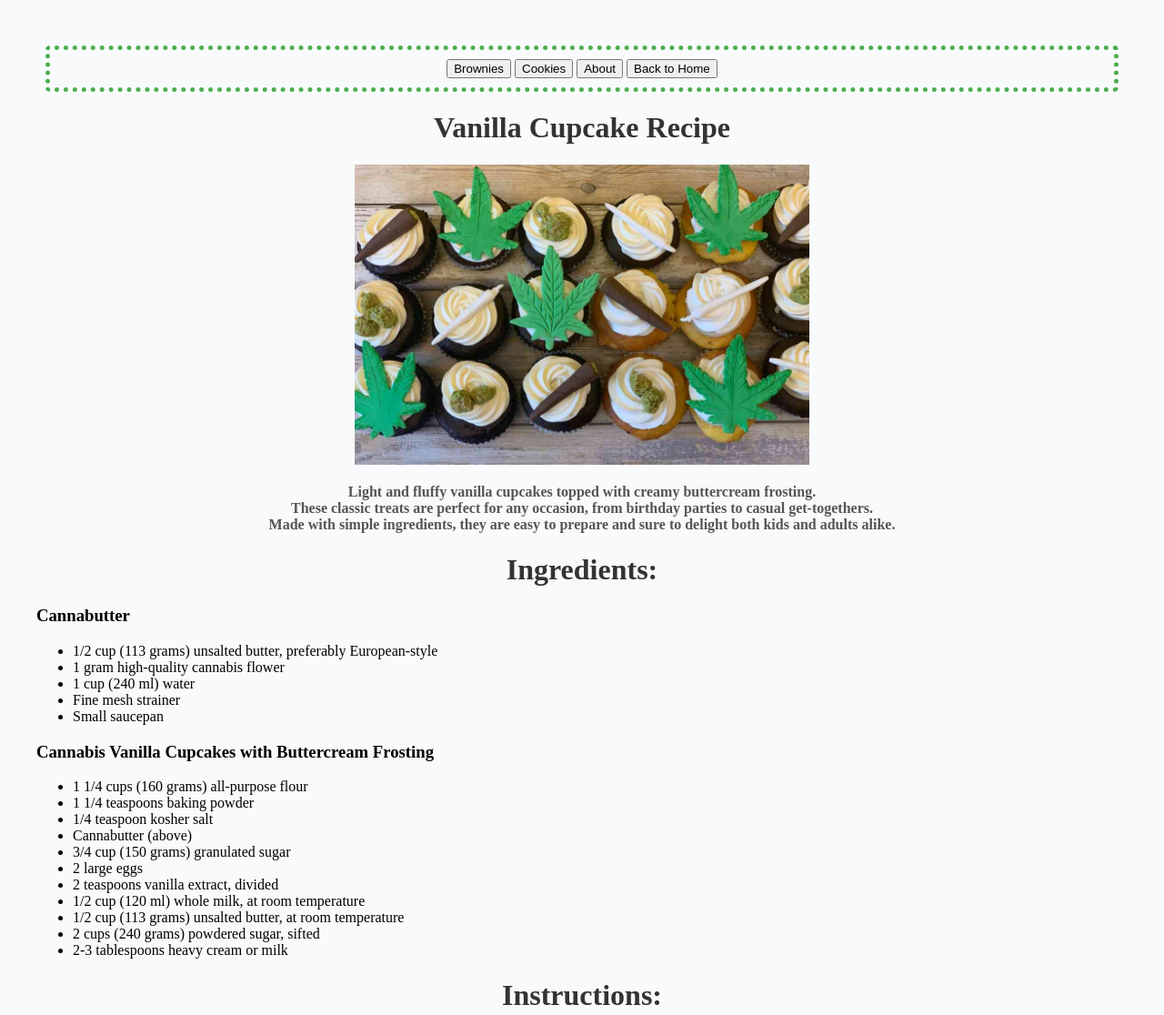
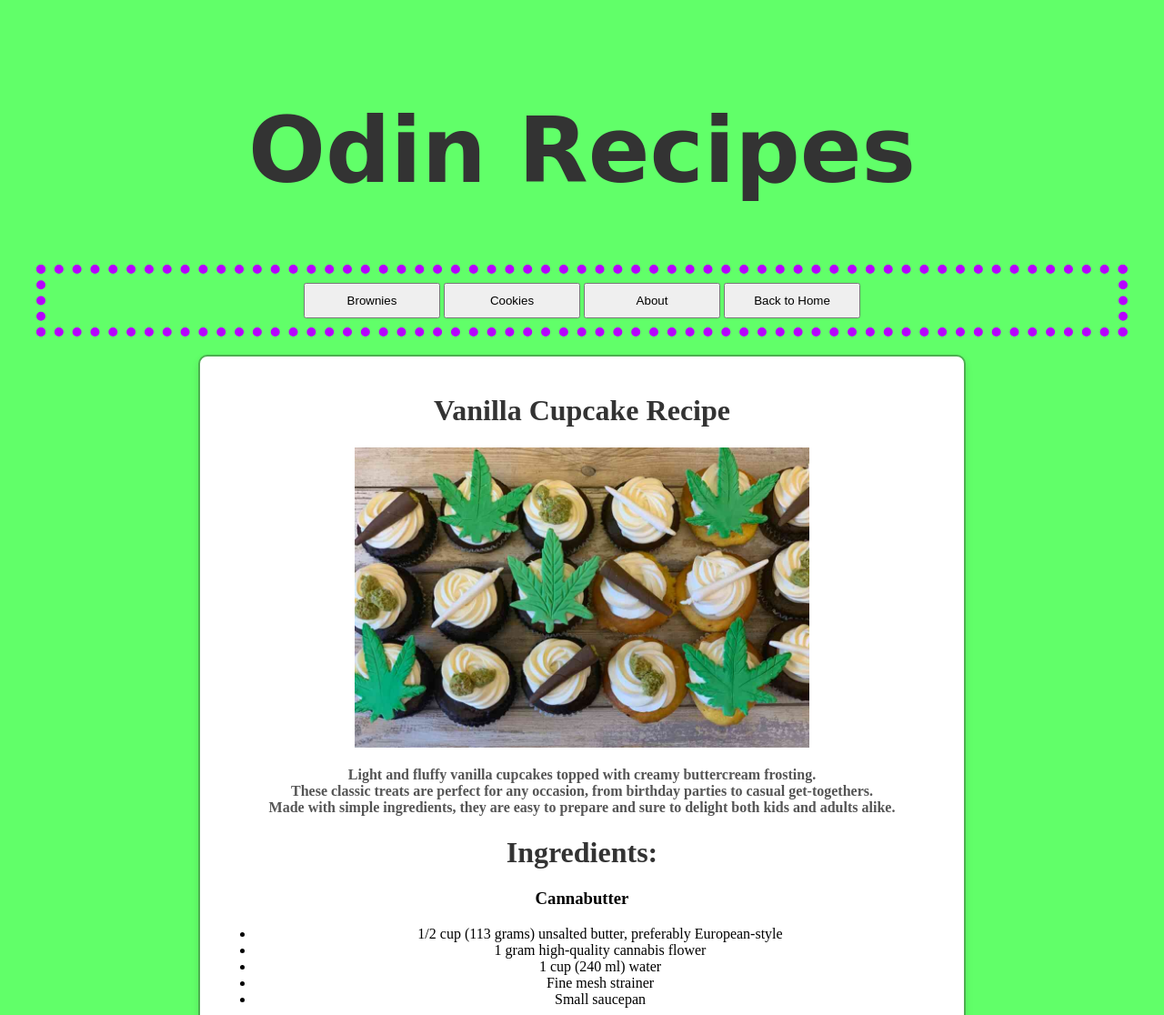
Before and after one commit to V4nt4Vo1d/odin-recipes, a plain HTML site: page recipes/cupcake.html in a window 1280 px wide. Shown: the top 1116 px of the page at 91% size. Drawn offline with Linux system fonts and the light colour scheme.

Commit message:
Added background colors, borders, recipe page h1 headers, added externall CSS to index.html instead of internal.

```diff
--- a/recipes/cupcake.html
+++ b/recipes/cupcake.html
@@ -8,13 +8,15 @@
     <link rel="stylesheet" href="../styles.css">
 </head>
 <body>
+<h1 style="text-align: center; font-size: 100px; font-family: cursive;">Odin Recipes</h1>
 <div class="nav-buttons">
-    <button  onclick="location.href='brownie.html'">Brownies</button>
-    <button  onclick="location.href='cookie.html'">Cookies</button>
-    <button  onclick="location.href='../about.html'">About</button>
-    <button  onclick="location.href='../index.html'">Back to Home</button>
+    <button style="padding: 10px 20px; width: 150px;" onclick="location.href='brownie.html'">Brownies</button>
+    <button style="padding: 10px 20px; width: 150px;" onclick="location.href='cookie.html'">Cookies</button>
+    <button style="padding: 10px 20px; width: 150px;" onclick="location.href='../about.html'">About</button>
+    <button style="padding: 10px 20px; width: 150px;" onclick="location.href='../index.html'">Back to Home</button>
 </div>
     <!-- TEMP RECIPE -->
+<div class="setup">
     <h1>Vanilla Cupcake Recipe</h1>
 
     <img src="../images/cupcake.jpg" alt="A plate of delicious vanilla cupcakes" height="310" width="500">
@@ -50,6 +52,8 @@
         <li>2 cups (240 grams) powdered sugar, sifted</li>
         <li>2-3 tablespoons heavy cream or milk</li>
     </ul>
+</div>
+<div id="instructions" class="setup">
 
     <h1>Instructions:</h1>
 
@@ -79,5 +83,6 @@
     </ol>
     <br>
     <p>Serve immediately or refrigerate until ready to serve. Enjoy your delicious cannabis-infused vanilla cupcakes!</p>
+</div>
 </body>
 </html>
--- a/styles.css
+++ b/styles.css
@@ -1,6 +1,9 @@
 /* styles.css */
+:root {
+    --bg: #0dff19a6;
+}
 body {
-    background-color: #f9fafb;
+    background-color: var(--bg);
     margin: 20px;
     padding: 20px;
 }
@@ -21,10 +24,23 @@ img {
 }
 .nav-buttons {
     color: #4CAF50;
-    padding: 10px 20px;
-    margin: 10px;
-    border: dotted 5px #4CAF50;
-    border-radius: 5px;
+    padding: 10px 5px;
+    margin: 0px;
+    border: dotted 10px #b700ff;
+    border-radius: 0px;
     cursor: pointer;
     text-align: center;
 }
+.setup {
+    text-align: center;
+    background-color: #ffffff;
+    border: 2px solid #4CAF50;
+    border-radius: 10px;
+    padding: 20px;
+    margin: 20px auto;
+    max-width: 800px;
+    box-shadow: 0 4px 8px rgba(0, 0, 0, 0.1);
+}
+#instructions.setup {
+    text-align: left;
+}
```
Also changed, not shown: index.html (+14 -7 lines), recipes/brownie.html (+10 -5 lines), recipes/cookie.html (+9 -5 lines).
